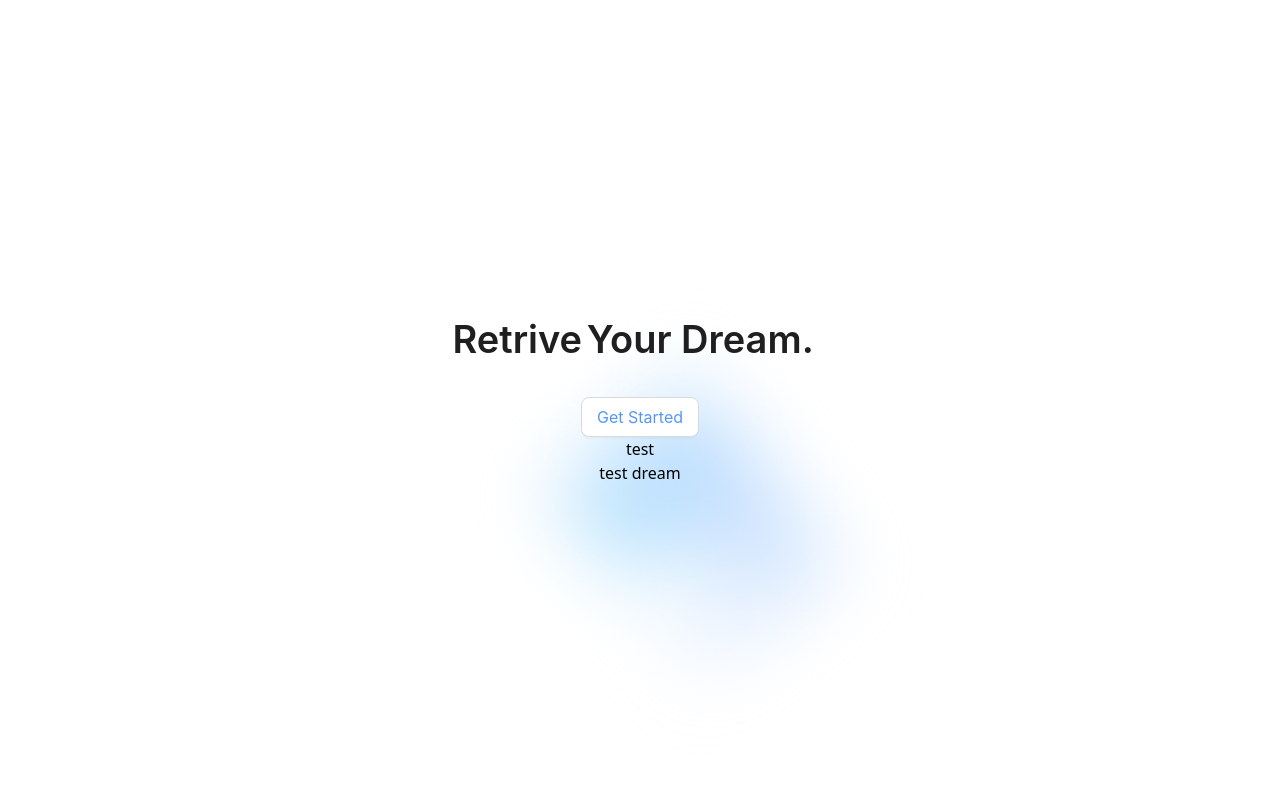
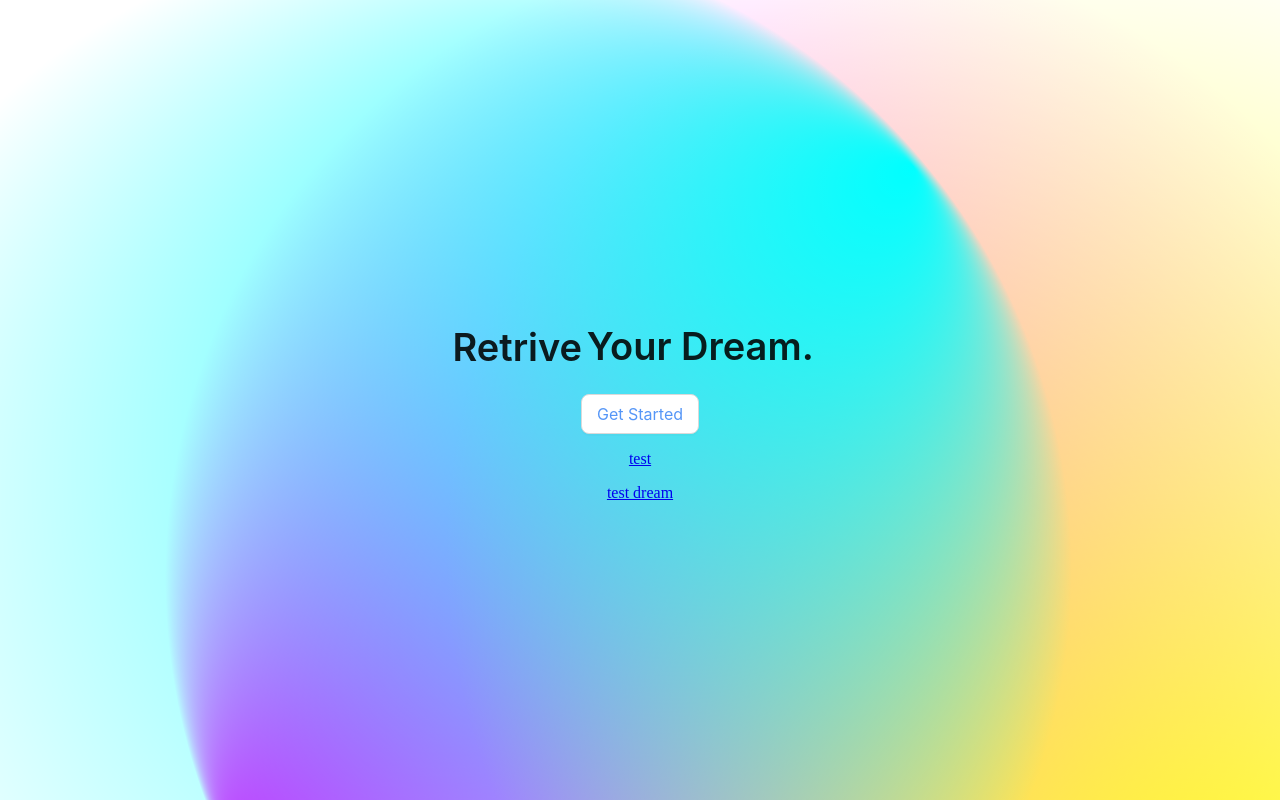
Before and after one commit to ha0min/DreamCatcher-FrontEnd, a Next.js app: page / in a window 1280 px wide. Built offline with nearby package versions, Linux system fonts and the light colour scheme.

Commit message:
style: now form had enter animation

```diff
--- a/src/components/common.js
+++ b/src/components/common.js
@@ -33,3 +33,16 @@ export const PrivacyScreen = ({isPresent}) => {
         />
     )
 }
+
+export const DelayPopupDiv = ({children, delay, ...props}) => {
+    return (
+        <motion.div
+            initial={{opacity: 0, y: 50}}
+            animate={{opacity: 1, y: 0, transition: {delay: delay, duration: 0.8}}}
+            exit={{opacity: 0, transition: {duration: 0.8}}}
+            {...props}
+        >
+            {children}
+        </motion.div>
+    )
+}
--- a/src/pages/dream/[id].js
+++ b/src/pages/dream/[id].js
@@ -12,7 +12,7 @@ import {useDreamForm} from "@/utils/http";
 import {wait} from "next/dist/build/output/log";
 import {motion, useIsPresent} from "framer-motion";
 import Link from "next/link";
-import {EmojiCard, PrivacyScreen} from "@/components/common";
+import {DelayPopupDiv, EmojiCard, PrivacyScreen} from "@/components/common";
 import {LoadingModal} from "@/components/loading-modal";
 
 
@@ -42,12 +42,11 @@ const Dream = () => {
 
     return (
         <div>
-
             <PageContainerWrapper title={"Dream"}>
                 <DreamForm onFormFinish={onFormFinish}/>
             </PageContainerWrapper>
             <LoadingModal isModalShow={isMutating}>
-                <Loading />
+                <Loading/>
             </LoadingModal>
             <PrivacyScreen isPresent={isPresent}/>
         </div>
@@ -95,22 +94,12 @@ const EmotionStepForm = () => {
     const [customizeEmotion, setCustomizeEmotion] = useState(null);
     const inputRef = useRef(null);
     return (
-
         <ProCard
             style={{
                 minWidth: 800,
                 marginBlockEnd: 16,
             }}
-            title={
-                <div>
-                    <Typography.Title level={2}>
-                        👋 let{"'"}s build your dream step by step.
-                    </Typography.Title>
-                    <Typography.Title level={3}>
-                        First, what emotion best fit your dream?
-                    </Typography.Title>
-                </div>
-            }
+            title={""}
         >
             <ProFormItem
                 name="dream-emotion"
@@ -236,13 +225,7 @@ const EventStepForm = () => {
                 marginBlockEnd: 16,
                 maxWidth: '100%',
             }}
-            title={
-                <div>
-                    <Typography.Title level={2}>
-                        😎Got it.
-                    </Typography.Title>
-                </div>
-            }
+            title={""}
         >
             <ProFormList
                 name="fragments"
@@ -362,9 +345,14 @@ const EventStepForm = () => {
 }
 
 const DreamForm = ({onFormFinish}) => {
+    const [current, setCurrent] = useState(0)
     return (
         <>
             <StepsForm
+                onCurrentChange={(current) => setCurrent(current)}
+                stepsRender={(dom, submitter) => {
+                    return <div/>
+                }}
                 onFinish={onFormFinish}
                 formProps={{
                     validateMessages: {
@@ -376,11 +364,42 @@ const DreamForm = ({onFormFinish}) => {
                     name="emotion-form"
                     title="Fist step"
                 >
-                    <EmotionStepForm/>
+                        <DelayPopupDiv
+                            delay={0.5}
+                        >
+                            <Typography.Title level={2}>
+                                👋 Let{"'"}s build your dream step by step.
+                            </Typography.Title>
+                        </DelayPopupDiv>
+                        <DelayPopupDiv
+                            delay={1.5}
+                        >
+                            <Typography.Title level={3}>
+                                First, what emotion best fit your dream?
+                            </Typography.Title>
+                        </DelayPopupDiv>
+                        <DelayPopupDiv
+                            delay={1.6}
+                        >
+                            <EmotionStepForm/>
+                        </DelayPopupDiv>
                 </StepsForm.StepForm>
 
                 <StepsForm.StepForm name="event-form" title="Event">
-                    <EventStepForm/>
+                        <DelayPopupDiv
+                            delay={0.5}
+                            style={{opacity: current === 1 ? 1 : 0}}
+                        >
+                            <Typography.Title level={2}>
+                                😎Got it.
+                            </Typography.Title>
+                        </DelayPopupDiv>
+                        <DelayPopupDiv
+                            delay={1.5}
+                            style={{opacity: current === 1 ? 1 : 0}}
+                        >
+                            <EventStepForm/>
+                        </DelayPopupDiv>
                 </StepsForm.StepForm>
 
             </StepsForm>
--- a/src/pages/welcome.js
+++ b/src/pages/welcome.js
@@ -29,23 +29,45 @@ export const Welcome = () => {
         <div
             style={{height: "100vh", overflow: "hidden"}}
         >
+            <div id="bg-wrap" style={{
+                zIndex:"-1",
+                position: "absolute",
+                top: 0,
+                left: 0,
+                width: "100%",
+                height: "100%",
+                overflow: "hidden",
+            }}>
+                <svg viewBox="0 0 100 100" preserveAspectRatio="xMidYMid slice">
+                    <defs>
+                        <radialGradient id="Gradient1" cx="50%" cy="50%" fx="0.441602%" fy="50%" r=".5"><animate attributeName="fx" dur="34s" values="0%;3%;0%" repeatCount="indefinite"></animate><stop offset="0%" stopColor="rgba(255, 0, 255, 1)"></stop><stop offset="100%" stopColor="rgba(255, 0, 255, 0)"></stop></radialGradient>
+                        <radialGradient id="Gradient2" cx="50%" cy="50%" fx="2.68147%" fy="50%" r=".5"><animate attributeName="fx" dur="23.5s" values="0%;3%;0%" repeatCount="indefinite"></animate><stop offset="0%" stopColor="rgba(255, 255, 0, 1)"></stop><stop offset="100%" stopColor="rgba(255, 255, 0, 0)"></stop></radialGradient>
+                        <radialGradient id="Gradient3" cx="50%" cy="50%" fx="0.836536%" fy="50%" r=".5"><animate attributeName="fx" dur="21.5s" values="0%;3%;0%" repeatCount="indefinite"></animate><stop offset="0%" stopColor="rgba(0, 255, 255, 1)"></stop><stop offset="100%" stopColor="rgba(0, 255, 255, 0)"></stop></radialGradient>
+                        <radialGradient id="Gradient4" cx="50%" cy="50%" fx="4.56417%" fy="50%" r=".5"><animate attributeName="fx" dur="23s" values="0%;5%;0%" repeatCount="indefinite"></animate><stop offset="0%" stopColor="rgba(0, 255, 0, 1)"></stop><stop offset="100%" stopColor="rgba(0, 255, 0, 0)"></stop></radialGradient>
+                        <radialGradient id="Gradient5" cx="50%" cy="50%" fx="2.65405%" fy="50%" r=".5"><animate attributeName="fx" dur="24.5s" values="0%;5%;0%" repeatCount="indefinite"></animate><stop offset="0%" stopColor="rgba(0,0,255, 1)"></stop><stop offset="100%" stopColor="rgba(0,0,255, 0)"></stop></radialGradient>
+                        <radialGradient id="Gradient6" cx="50%" cy="50%" fx="0.981338%" fy="50%" r=".5"><animate attributeName="fx" dur="25.5s" values="0%;5%;0%" repeatCount="indefinite"></animate><stop offset="0%" stopColor="rgba(255,0,0, 1)"></stop><stop offset="100%" stopColor="rgba(255,0,0, 0)"></stop></radialGradient>
+                    </defs>
+                    <rect x="13.744%" y="1.18473%" width="100%" height="100%" fill="url(#Gradient1)" transform="rotate(334.41 50 50)"><animate attributeName="x" dur="20s" values="25%;0%;25%" repeatCount="indefinite"></animate><animate attributeName="y" dur="21s" values="0%;25%;0%" repeatCount="indefinite"></animate><animateTransform attributeName="transform" type="rotate" from="0 50 50" to="360 50 50" dur="7s" repeatCount="indefinite"></animateTransform></rect>
+                    <rect x="-2.17916%" y="35.4267%" width="100%" height="100%" fill="url(#Gradient2)" transform="rotate(255.072 50 50)"><animate attributeName="x" dur="23s" values="-25%;0%;-25%" repeatCount="indefinite"></animate><animate attributeName="y" dur="24s" values="0%;50%;0%" repeatCount="indefinite"></animate><animateTransform attributeName="transform" type="rotate" from="0 50 50" to="360 50 50" dur="12s" repeatCount="indefinite"></animateTransform>
+                    </rect>
+                    <rect x="9.00483%" y="14.5733%" width="100%" height="100%" fill="url(#Gradient3)" transform="rotate(139.903 50 50)"><animate attributeName="x" dur="25s" values="0%;25%;0%" repeatCount="indefinite"></animate><animate attributeName="y" dur="12s" values="0%;25%;0%" repeatCount="indefinite"></animate><animateTransform attributeName="transform" type="rotate" from="360 50 50" to="0 50 50" dur="9s" repeatCount="indefinite"></animateTransform>
+                    </rect>
+                </svg>
+            </div>
+
             <div
                 style={{
+                    zIndex: "1",
                     display: "flex",
                     justifyContent: "center", /* 水平居中 */
                     alignItems: "center", /* 垂直居中 */
                     flexDirection: "column",
                     height: "100%",
                     overflow: "hidden"
-
                 }}
             >
-                <div style={{overflow: "hidden", zIndex: -1}}>
-                    <div
-                        className="absolute animate-move-light dark:animate-move-dark before:bg-gradient-radial before:from-white before:to-transparent before:blur-2xl before:content-[''] after:absolute after:-z-20 after:h-[180px] after:w-[240px] after:translate-x-1/3 after:bg-gradient-conic after:from-sky-200 after:via-blue-200 after:blur-2xl after:content-[''] before:dark:bg-gradient-to-br before:dark:from-transparent before:dark:to-blue-700/10 after:dark:from-sky-900 after:dark:via-[#0141ff]/40 before:lg:h-[360px]"
-                    >
-                    </div>
-                </div>
+
+
                 <div style={{maxHeight: "10vh"}}>
 
                     <TextCarousel/>
@@ -63,6 +85,8 @@ export const Welcome = () => {
                     test dream
                 </Link>
             </div>
+
+
 
             <PrivacyScreen isPresent={isPresent}/>
         </div>
--- a/src/styles/globals.css
+++ b/src/styles/globals.css
@@ -1,6 +1,5 @@
-@tailwind base;
-@tailwind components;
-@tailwind utilities;
+/*@tailwind base;*/
+/*@tailwind utilities;*/
 
 /*:root {*/
 /*  --foreground-rgb: 0, 0, 0;*/
@@ -15,6 +14,9 @@
 /*    --background-end-rgb: 0, 0, 0;*/
 /*  }*/
 /*}*/
+body{
+    margin: 0;
+}
 
 /*body {*/
 /*  color: rgb(var(--foreground-rgb));*/
@@ -78,3 +80,9 @@
     backdrop-filter: blur(3px);
     z-index: 1;
 }
+
+.gradient-text {
+    background: -webkit-linear-gradient(180deg, #0055ff 0%, rgb(0, 153, 255) 100%);
+    -webkit-background-clip: text;
+    -webkit-text-fill-color: transparent;
+}
```
